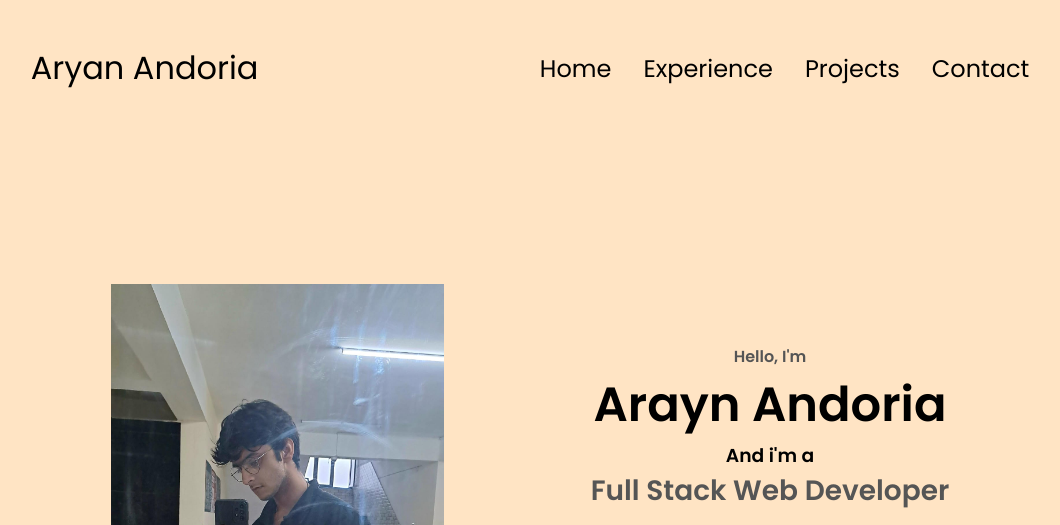
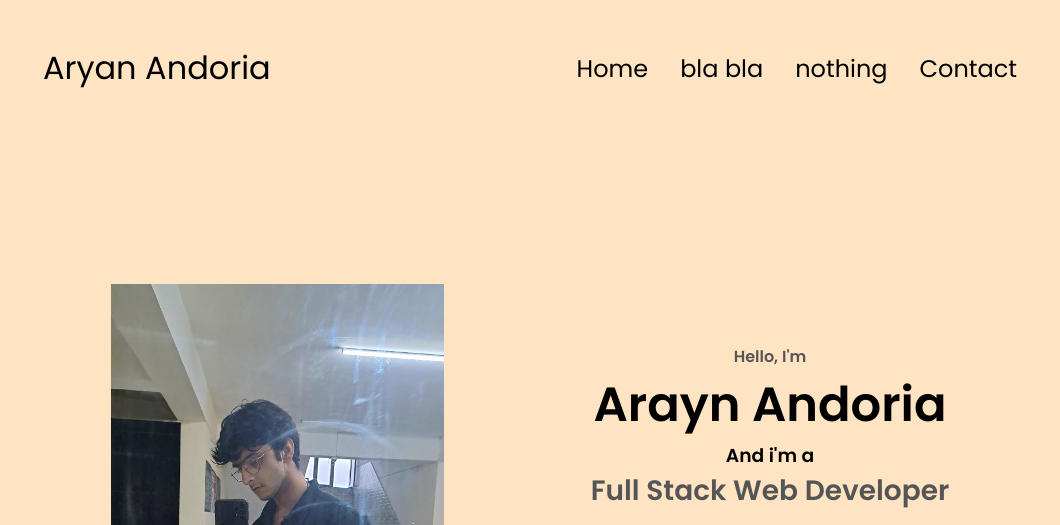
Before and after one commit to aryanandoria/Portfolio-website, a plain HTML site: page index.html in a window 1280 px wide. Shown: the top 525 px of the page, without its empty margins (110-1170 px from the left). Drawn offline with Linux system fonts and the light colour scheme.

Commit message:
Aganin chendges done in navbar

```diff
--- a/index.html
+++ b/index.html
@@ -14,8 +14,8 @@
       <div>
         <ul class="nav-links">
           <li><a href="#about">Home</a></li>
-          <li><a href="#experience">Experience</a></li>
-          <li><a href="#projects">Projects</a></li>
+          <li><a href="#experience">bla bla </a></li>
+          <li><a href="#projects">nothing </a></li>
           <li><a href="#contact">Contact</a></li>
         </ul>
       </div>
```
